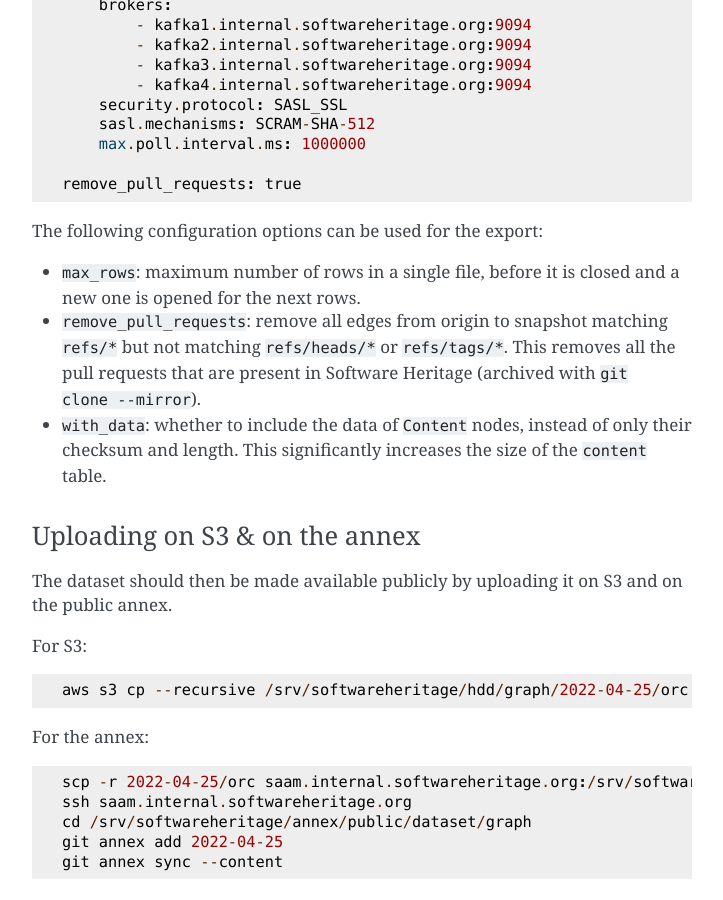
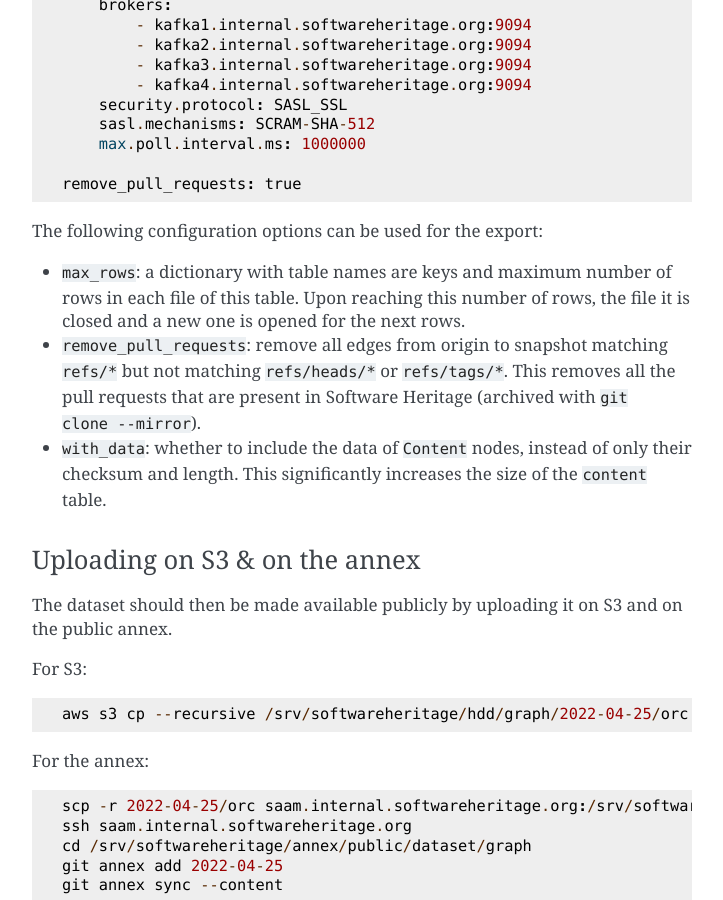
Before and after one commit to SoftwareHeritage/swh-dataset, a Sphinx documentation site: the page built from docs/export.rst, in a window 1280 px wide and 900 px high, scrolled down 1046 px. Shown: the whole window, without its empty margins (388-1111 px from the left). Built offline with Sphinx 7.4.7, drawn with Linux system fonts in a browser that asks for light colours.

Commit message:
max_rows is a dict

```diff
--- a/docs/export.rst
+++ b/docs/export.rst
@@ -63,8 +63,9 @@
 
 The following configuration options can be used for the export:
 
-- ``max_rows``: maximum number of rows in a single file, before it is closed
-  and a new one is opened for the next rows.
+- ``max_rows``: a dictionary with table names are keys and maximum number
+  of rows in each file of this table. Upon reaching this number of rows,
+  the file it is closed and a new one is opened for the next rows.
 - ``remove_pull_requests``: remove all edges from origin to snapshot matching
   ``refs/*`` but not matching ``refs/heads/*`` or ``refs/tags/*``. This removes
   all the pull requests that are present in Software Heritage (archived with
```
